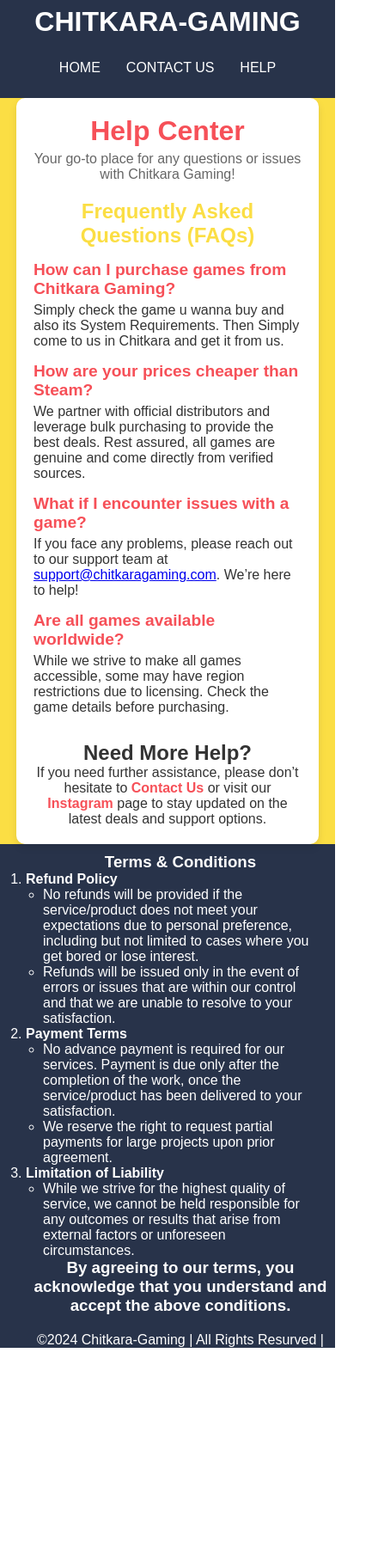
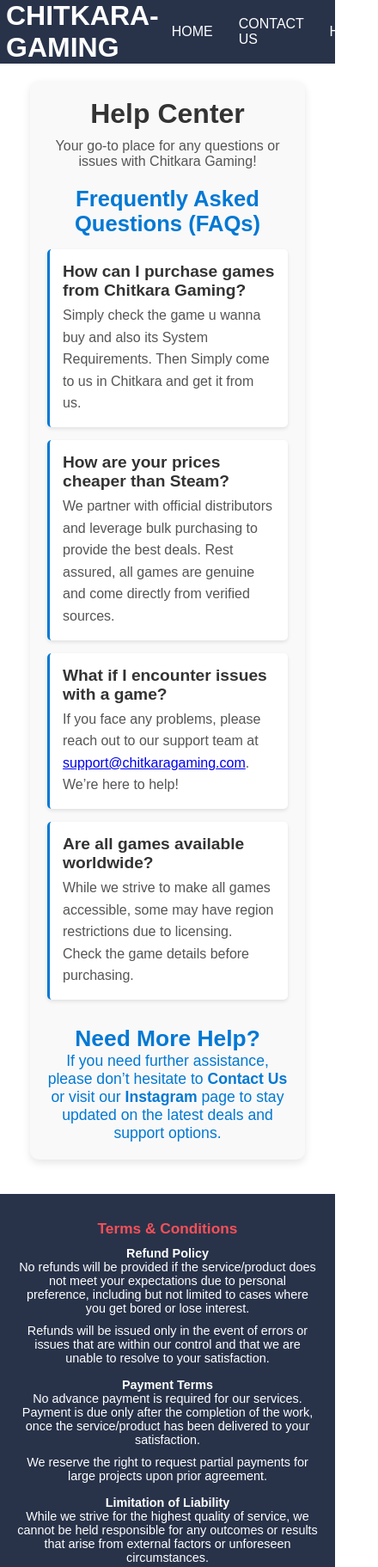
Before and after one commit to Amitoshdeep/Chitkara-Gaming, a plain HTML site: page pages/help.html in a window 390 px wide. Shown: the top 1823 px of the page at 86% size, 440 px wide, since content can reach past the window. Before the commit the page ends 1568 px from the top, so only its background shows below. Drawn offline with Linux system fonts and the light colour scheme; a web font is replaced by a local one.

Commit message:
Add files via upload

```diff
--- a/Css/common/headerFooter.css
+++ b/Css/common/headerFooter.css
@@ -1,15 +1,16 @@
+/* Navigation Bar Styling */
 .nav {
     padding: 7px;
     display: flex;
     justify-content: space-between;
     align-items: center;
-    background-color: #28334AFF;
+    background-color: #28334aff;
     position: sticky;
     top: 0;
     height: 60px;
     color: white;
     cursor: default;
-    z-index: 1000; /* MOST IMPORTANNTT TO STOP OVERLAPP */
+    z-index: 1000;
 }
 
 .nav ul {
@@ -17,59 +18,103 @@
     display: flex;
     list-style-type: none;
     padding: 0;
-    margin: 0; /* Added margin: 0 to remove any default margin from ul */
+    margin: 0;
 }
 
-
 .nav ul li a {
-    /* background-color: red; */
     align-content: center;
     text-decoration: none;
-    display: inline-block; /* Ensures the text inside the <a> behaves well on hover */
-    transition: color 0.3s ease; /* Smooth transition for link color change */
+    display: inline-block;
+    transition: color 0.3s ease;
     padding: 15px;
     height: 40px;
-    transition: all 0.3s ease; /* Smooth transition for hover effect */
+    transition: all 0.3s ease;
     color: white;
 }
 
 .nav ul li:hover {
     font-size: 20px;
     text-decoration: underline;
-    transform: scale(1.1); /* Added scale effect to emphasize hover */
+    transform: scale(1.1);
 }
 
 .nav ul li a:hover {
-    color: #f65058ff; /* Optional: Change color on hover to indicate interaction */
+    color: #f65058ff;
 }
 
-.footer{
-    padding: 0px 0px 0px 30px;
-
-    background-color: #28334AFF;
+/* Footer Styling */
+.footer {
+    padding: 30px 0;
+    background-color: #28334a;
     color: white;
     display: flex;
     flex-direction: column;
     justify-content: center;
     align-items: center;
-
+    text-align: center;
+    font-size: 0.9em; /* Slightly smaller text for the footer */
+    margin-top: 20px;
 }
 
-.top h3 {
-    text-align: center;
+.footer .top {
+    padding: 10px 0 20px 0;
 }
 
-.top{
-    padding: 10px 0 20px 0px;
+.footer .top h3 {
+    margin: 0;
+    font-size: 1.5em;
+    color: #f65058; /* Soft red for the title */
 }
 
-.top ol ul {
-    padding: 0px 20px 0px 20px;
+.footer .top ol {
+    list-style-type: none;
+    padding: 0;
+    margin: 10px 0;
 }
 
-@media (max-width: 786px){
-    .nav{
-        flex-direction: column;
-        height: 100px;
+.footer .top ol ul {
+    padding: 0 20px;
+    margin-bottom: 15px;
+    list-style-type: none;
+}
+
+.footer .top ol ul li {
+    margin-bottom: 10px;
+    transition: all 0.3s ease;
+}
+
+.footer .top ol ul li:hover {
+    transform: scale(1.05); /* Slight scaling effect */
+    color: #f65058;
+}
+
+.footer .bottom {
+    margin-top: 20px;
+    font-size: 0.9em;
+    color: #aaa;
+}
+
+.footer .bottom a {
+    color: #f65058;
+    text-decoration: none;
+}
+
+.footer .bottom a:hover {
+    text-decoration: underline;
+}
+
+/* Responsive Design for Footer */
+@media (max-width: 786px) {
+    .footer {
+        padding: 20px;
+    }
+
+    .footer .top h3 {
+        font-size: 1.2em; /* Adjust the header size for mobile */
+    }
+
+    .footer .top ol ul {
+        padding: 0;
+        text-align: center;
     }
 }
--- a/Css/contact.css
+++ b/Css/contact.css
@@ -1,56 +1,73 @@
-.main{
-    background-color: #fbde44ff;
+/* Main Container Styling */
+.main {
+    background-color: #fff; /* Changed background to white for consistency */
     padding-top: 20px;
     display: flex;
     justify-content: center;
+    align-items: center;
     height: 64vh;
+    color: #333;
 }
 
-.main h1{
-    font-size: 60px;
+/* Main Heading */
+.main h1 {
+    font-size: 3em;
+    color: #333;
+    font-weight: bold;
 }
 
-
+/* Contact Container Styling */
 .contact-container {
-    height: 70%;
     width: 80%;
     max-width: 600px;
     padding: 20px;
-    background-color: #fff;
+    background-color: #f9f9f9; /* Light gray for contrast */
     border-radius: 10px;
-    box-shadow: 0 4px 8px rgba(0, 0, 0, 0.1);
+    box-shadow: 0 4px 10px rgba(0, 0, 0, 0.1);
     text-align: center;
 }
 
+/* Contact Header */
 .contact-header h1 {
     font-size: 2em;
-    color: #f65058ff;
+    color: #333; /* Darker color for readability */
+    margin-bottom: 10px;
+    font-weight: bold;
 }
 
+/* Contact Info Section */
 .contact-info {
     margin: 20px 0;
 }
 
 .contact-info h2 {
-    font-size: 1.5em;
-    color: #fbde44ff;
+    font-size: 1.6em;
+    color: #0078d4; /* Blue accent for consistency */
+    margin-bottom: 10px;
+    font-weight: bold;
 }
 
+/* Contact Details Section */
 .contact-details {
     margin-top: 20px;
+    color: #555;
+    line-height: 1.6;
 }
 
 .contact-details p {
     margin: 10px 0;
+    font-size: 1em;
+    color: #333;
 }
 
 .contact-details a {
-    color: #f65058ff;
+    color: #0078d4;
     text-decoration: none;
     font-weight: bold;
+    transition: color 0.2s ease, text-decoration 0.2s ease;
 }
 
 .contact-details a:hover {
-    color: #fb3044;
+    color: #005fa3;
     text-decoration: underline;
 }
--- a/Css/help.css
+++ b/Css/help.css
@@ -1,70 +1,90 @@
+/* Main Container Styling */
 .main {
-    background-color: #fbde44ff;
+    background-color: #fff; /* Changed background to white */
     color: #333;
     display: flex;
     justify-content: center;
     align-items: center;
     min-height: 70vh;
+    padding: 20px;
 }
 
+/* Help Container Styling */
 .help-container {
     width: 80%;
     max-width: 800px;
     padding: 20px;
-    background-color: #fff;
+    background-color: #f9f9f9;
     border-radius: 10px;
-    box-shadow: 0 4px 8px rgba(0, 0, 0, 0.1);
+    box-shadow: 0 4px 10px rgba(0, 0, 0, 0.1);
     text-align: center;
 }
 
+/* Header Section */
 .help-header h1 {
     font-size: 2em;
-    color: #f65058ff;
+    color: #333;
+    margin-bottom: 10px;
+    font-weight: bold;
 }
 
 .help-header p {
-    color: #666;
+    color: #555;
     margin-top: 5px;
+    font-size: 1em;
 }
 
+/* FAQ Section */
 .faq {
     text-align: left;
     margin: 20px 0;
 }
 
 .faq h2 {
-    font-size: 1.5em;
-    color: #fbde44ff;
+    font-size: 1.6em;
+    color: #0078d4; /* Blue to match button style */
     text-align: center;
+    margin-bottom: 15px;
+    font-weight: bold;
 }
 
 .faq-item {
     margin-top: 15px;
+    padding: 15px;
+    border-left: 3px solid #0078d4; /* Blue border for consistency */
+    background-color: #ffffff;
+    border-radius: 5px;
+    box-shadow: 0 2px 4px rgba(0, 0, 0, 0.1);
 }
 
 .faq-item h3 {
     font-size: 1.2em;
-    color: #f65058ff;
+    color: #333;
     margin-bottom: 5px;
+    font-weight: 600;
 }
 
 .faq-item p {
     font-size: 1em;
-    color: #333;
+    color: #555;
+    line-height: 1.6;
 }
 
+/* Additional Help Section */
 .additional-help {
     margin-top: 30px;
-    color: #333;
+    color: #0078d4;
+    font-size: 1.1em;
 }
 
 .additional-help a {
-    color: #f65058ff;
+    color: #0078d4;
     text-decoration: none;
     font-weight: bold;
+    transition: color 0.2s ease, text-decoration 0.2s ease;
 }
 
 .additional-help a:hover {
-    color: #fb3044;
+    color: #005fa3;
     text-decoration: underline;
 }
--- a/Css/style.css
+++ b/Css/style.css
@@ -1,78 +1,75 @@
-/* Container for the image */
+/* Container for the main section */
 .main {
-    width: 100vw; /* Full viewport width */
-    overflow: hidden; /* Hide any overflow */
+    width: 90%;
+    max-width: 1200px;
+    margin: auto;
+    padding: 20px;
     display: flex;
     flex-direction: column;
-    justify-content: center;
-    height: auto;
-    color: white;
-    background-color: #fbde44ff;
+    align-items: center;
+    /* background-color: #fbde44ff; */
     cursor: default;
 }
 
+/* Top Image Container */
 .topImg {
     display: flex;
     justify-content: center;
     align-items: center;
-    height: 100vh;
-    width: 100vw;
-    margin: 20px 0px 50px 0px;
+    height: 80vh; /* Adjusted height for improved layout */
+    width: 100%;
+    margin: 20px 0 50px 0;
+    overflow: hidden; /* Hide overflow for cleaner look */
 }
 
 .topImg img {
     width: 100%;
     object-fit: contain;
-    align-self: center;
+    border-radius: 8px; /* Soft rounded corners */
 }
 
+/* Cards Container */
 .cards {
-    padding-top: 40px;
     display: flex;
     flex-wrap: wrap;
     justify-content: space-around;
-    height: auto; /* Adjusts dynamically */
+    width: 100%;
     text-align: center;
-    color: black;
+    padding-top: 40px;
 }
 
+/* Individual Game Card Styling */
 .gameCard {
-    flex-wrap: wrap;
+    background-color: white;
+    border: 1px solid #ddd;
+    border-radius: 8px;
     padding: 20px;
-    border: 2px solid black;
-    height: auto; /* Dynamically adjusts to content */
-    box-shadow: 0px 0px 20px black;
-    background-color: white;
-    width: 25%;
-    margin-bottom: 20px; /* Adds spacing between rows if necessary */
+    text-align: center;
+    box-shadow: 0 4px 8px rgba(0, 0, 0, 0.2);
+    transition: transform 0.2s ease;
+    width: 22%; /* Matches original styling width */
+    margin-bottom: 20px;
 }
 
-/* Adjust image container for smaller screens */
+.gameCard:hover {
+    transform: translateY(-5px);
+}
+
 .gameCard img {
-    object-fit: contain;
-    max-height: 100%; /* Limits image height to container */
     width: 100%;
     height: 40vh;
-    margin-bottom: 10px; /* Optional for spacing between image and text */
+    object-fit: cover;
+    border-radius: 4px;
+    margin-bottom: 10px;
 }
 
+/* Price Strike-through Styling */
 .strike {
-    position: relative;
-    font-weight: bold;
-    color: rgb(85, 81, 81);
+    text-decoration: line-through;
+    color: #a3a3a3;
 }
 
-.strike::after {
-    content: '';
-    position: absolute;
-    top: 45%;
-    left: 50%;
-    transform: translateX(-50%); /* Center align the line */
-    border-top: 3px solid black; /* Adjust the thickness of the line */
-    width: 100%; /* Adjust the length of the line */
-    color: rgb(90, 76, 76);
-}
-
+/* See More Button */
 .seemore {
     background-color: white;
     color: black;
@@ -80,59 +77,55 @@
     font-weight: bold;
     width: 180px;
     height: 60px;
-    align-self: flex-end;
-    margin: 0px 30px 10px 0px;
+    align-self: center;
+    margin-top: 20px;
     box-shadow: 0px 0px 10px black;
+    transition: font-size 0.2s, box-shadow 0.2s;
 }
 
-.seemore a{
+.seemore a {
     color: black;
     text-decoration: none;
 }
 
-.seemore:hover{
+.seemore:hover {
     font-size: 22px;
     text-decoration: underline;
+    box-shadow: 0px 0px 15px #333;
 }
 
-/* Media query for tablets and smaller screens */
+/* Responsive Design */
 @media (max-width: 1024px) {
     .gameCard {
-        width: 45%; /* Increases image container width for medium screens */
+        width: 45%; /* Adjusted for medium screens */
     }
 }
 
 @media (max-width: 786px) {
     .topImg {
         height: 50vh;
-        margin: 0;
     }
-
     .cards {
         padding-top: 20px;
     }
-
     .gameCard {
-        width: 90%; /* Expands to almost full width on small screens */
+        width: 90%;
         margin-bottom: 20px;
     }
-
     .gameCard img {
-        height: 30vh; /* Scales image height down on small screens */
+        height: 30vh;
     }
 }
 
 @media (max-width: 576px) {
     .topImg {
-        height: 40vh; /* Reduces height for very small screens */
+        height: 40vh;
     }
-
     .gameCard {
-        width: 100%; /* Full width on extra small screens */
+        width: 100%;
         padding: 10px;
     }
-
     .gameCard img {
-        height: 25vh; /* Further reduce image height */
+        height: 25vh;
     }
 }
```
